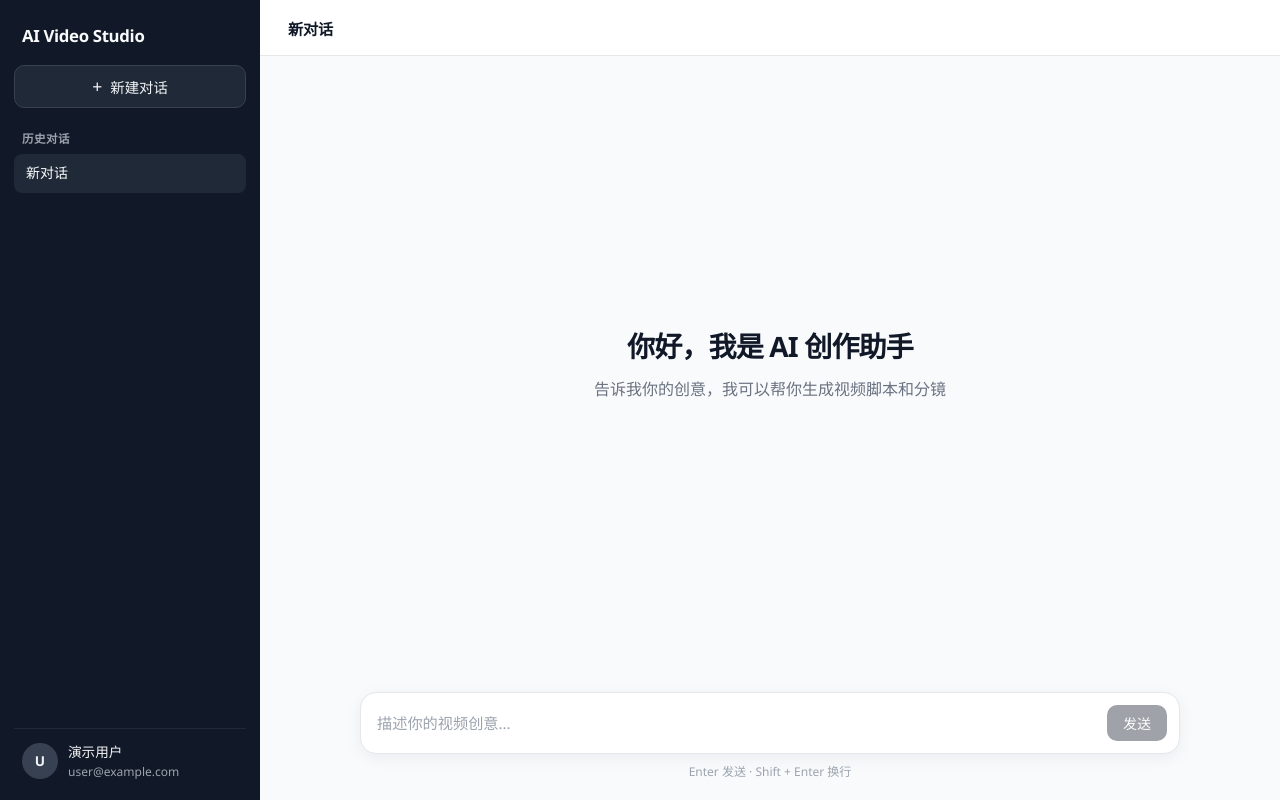
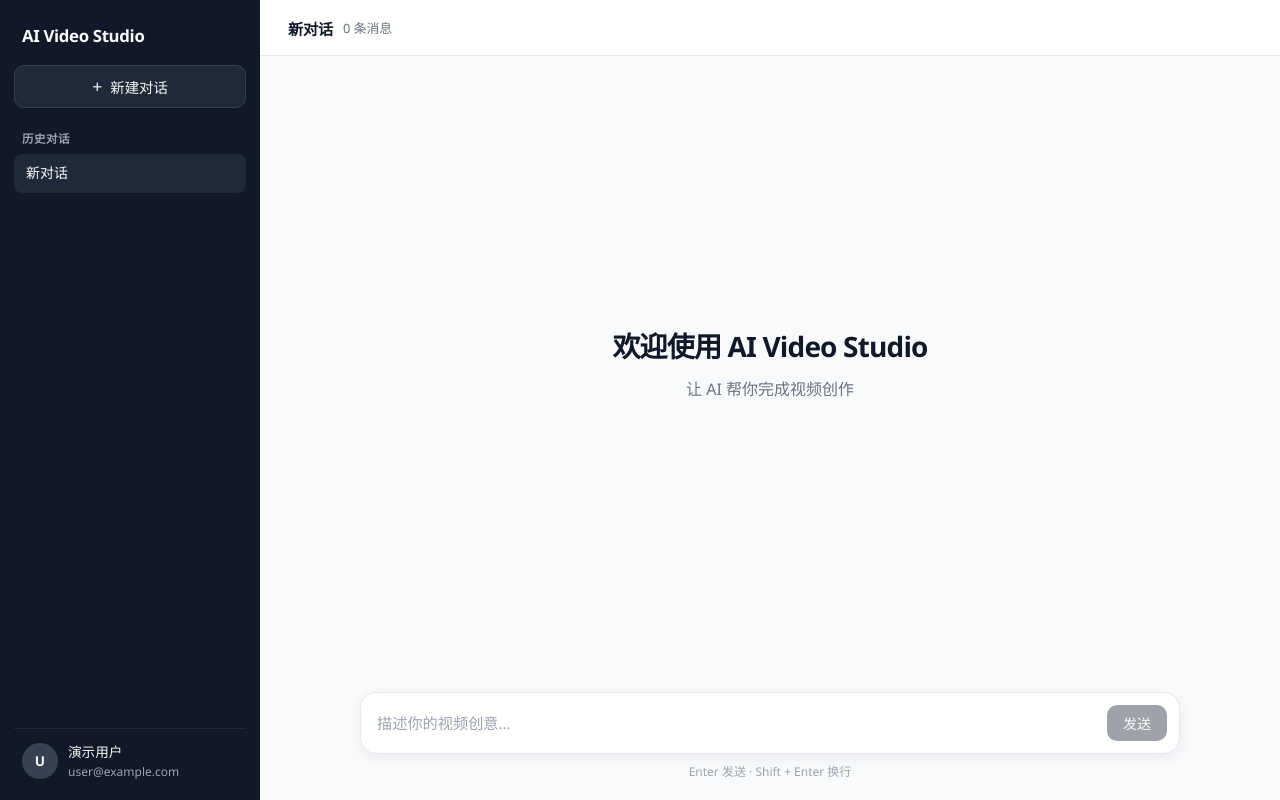
Before and after one commit to brighton0116/AI-Video-Studio, a React (Vite) app in the folder ai-video-studio/: page / in a window 1280 px wide. Built offline with nearby package versions, Linux system fonts and the light colour scheme.

Commit message:
加入欢迎页及消息数量展示

```diff
--- a/ai-video-studio/src/App.tsx
+++ b/ai-video-studio/src/App.tsx
@@ -3,6 +3,7 @@ import ChatHeader from './components/ChatHeader'
 import ChatInput from './components/ChatInput'
 import MessageList from './components/MessageList'
 import Sidebar from './components/Sidebar'
+import Welcome from './components/Welcome'
 import type { Conversation, Message } from './types'
 import './App.css'
 
@@ -159,8 +160,12 @@ function App() {
         onSelectChat={handleSelectChat}
       />
       <main className="app__main">
-        <ChatHeader title={chatTitle} />
-        <MessageList messages={messages} isReplying={isReplying} />
+        <ChatHeader title={chatTitle} messageCount={messages.length} />
+        <MessageList
+          messages={messages}
+          isReplying={isReplying}
+          emptyContent={<Welcome />}
+        />
         <ChatInput disabled={isReplying} onSend={handleSend} />
       </main>
     </div>
--- a/ai-video-studio/src/components/ChatHeader.css
+++ b/ai-video-studio/src/components/ChatHeader.css
@@ -15,3 +15,10 @@
   letter-spacing: -0.01em;
   color: #111827;
 }
+
+.chat-header__count {
+  margin-left: 10px;
+  font-size: 0.8rem;
+  font-weight: 500;
+  color: #6b7280;
+}
--- a/ai-video-studio/src/components/ChatHeader.tsx
+++ b/ai-video-studio/src/components/ChatHeader.tsx
@@ -2,12 +2,14 @@ import './ChatHeader.css'
 
 interface ChatHeaderProps {
   title: string
+  messageCount: number
 }
 
-function ChatHeader({ title }: ChatHeaderProps) {
+function ChatHeader({ title, messageCount }: ChatHeaderProps) {
   return (
     <header className="chat-header">
       <h1 className="chat-header__title">{title}</h1>
+      <span className="chat-header__count">{messageCount} 条消息</span>
     </header>
   )
 }
--- a/ai-video-studio/src/components/MessageList.tsx
+++ b/ai-video-studio/src/components/MessageList.tsx
@@ -1,4 +1,4 @@
-import { useEffect, useRef } from 'react'
+import { useEffect, useRef, type ReactNode } from 'react'
 import type { Message } from '../types'
 import MessageItem from './MessageItem'
 import './MessageList.css'
@@ -6,9 +6,10 @@ import './MessageList.css'
 interface MessageListProps {
   messages: Message[]
   isReplying: boolean
+  emptyContent?: ReactNode
 }
 
-function MessageList({ messages, isReplying }: MessageListProps) {
+function MessageList({ messages, isReplying, emptyContent }: MessageListProps) {
   const containerRef = useRef<HTMLDivElement>(null)
   const bottomRef = useRef<HTMLDivElement>(null)
   const isEmpty = messages.length === 0
@@ -25,12 +26,7 @@ function MessageList({ messages, isReplying }: MessageListProps) {
     <div className="message-list" ref={containerRef}>
       <div className="message-list__inner">
         {isEmpty ? (
-          <div className="message-list__welcome">
-            <h2 className="message-list__welcome-title">你好，我是 AI 创作助手</h2>
-            <p className="message-list__welcome-text">
-              告诉我你的创意，我可以帮你生成视频脚本和分镜
-            </p>
-          </div>
+          emptyContent ?? null
         ) : (
           messages.map((message) => (
             <MessageItem key={message.id} message={message} />
--- /dev/null
+++ b/ai-video-studio/src/components/Welcome.tsx
@@ -0,0 +1,10 @@
+function Welcome() {
+  return (
+    <div className="message-list__welcome">
+      <h2 className="message-list__welcome-title">欢迎使用 AI Video Studio</h2>
+      <p className="message-list__welcome-text">让 AI 帮你完成视频创作</p>
+    </div>
+  )
+}
+
+export default Welcome
```
